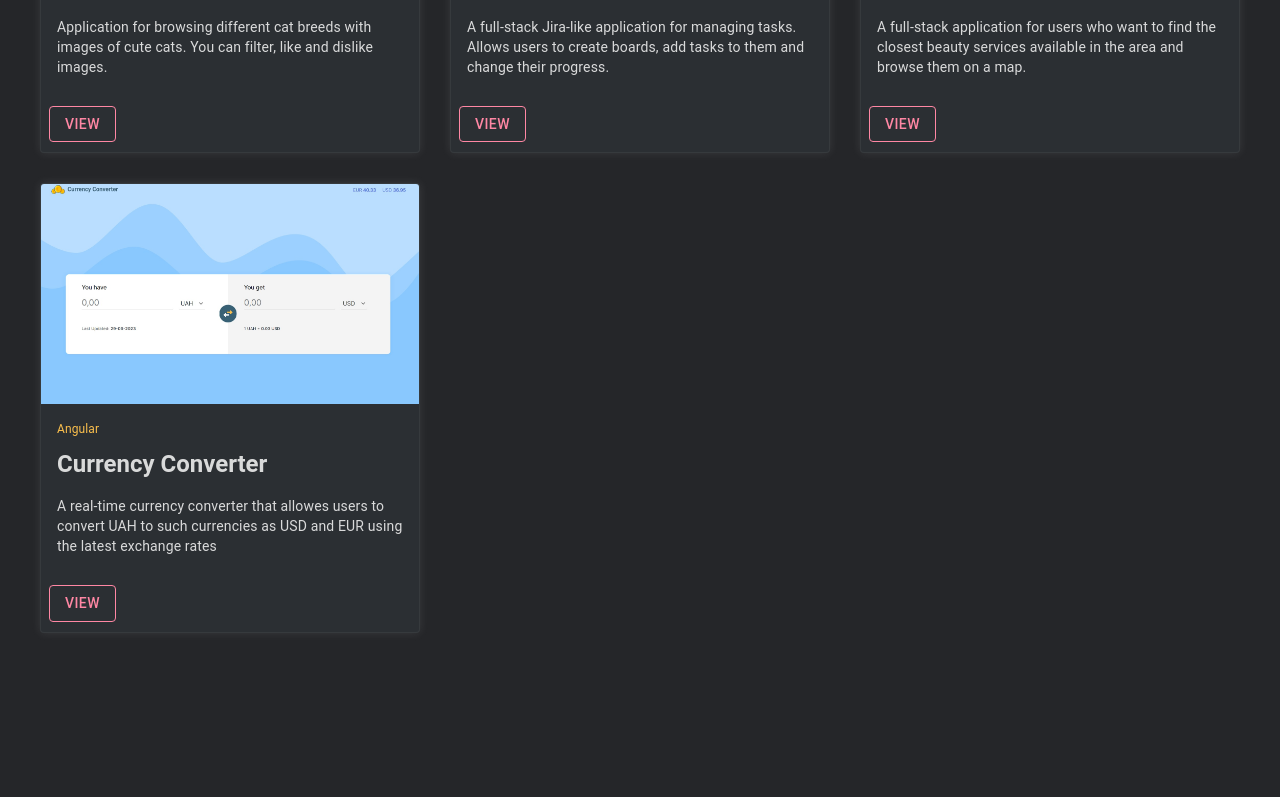
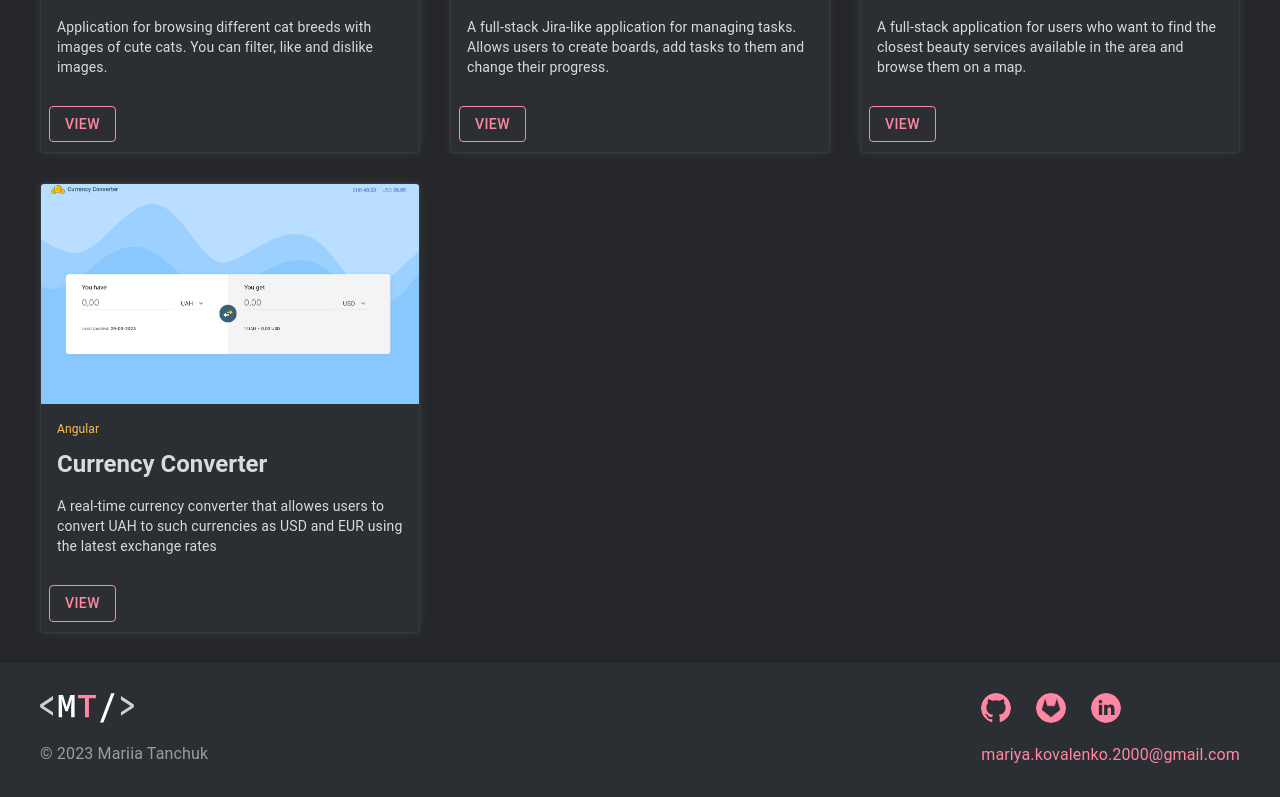
Before and after one commit to Mariia-Kovalenko/portfolio, a React (Create React App) app: page / in a window 1280 px wide. Shown: the part 2057-2854 px from the top of the page. Before the commit the page ends 2720 px from the top, so only its background shows below. Built offline with nearby package versions, Linux system fonts and the light colour scheme.

Commit message:
added footer

```diff
--- a/src/App.tsx
+++ b/src/App.tsx
@@ -1,3 +1,4 @@
+import Footer from "./Layout/Footer/Footer";
 import PageLayout from "./Layout/PageLayout/PageLayout";
 import About from "./components/About/About";
 import Home from "./components/Home/Home";
@@ -11,7 +12,7 @@ function App() {
             <About />
             <Skills />
             <Projects />
-
+            <Footer />
         </PageLayout>
     );
 }
--- /dev/null
+++ b/src/Layout/Footer/Footer.tsx
@@ -0,0 +1,63 @@
+import { Box, Divider, Link, Typography, useMediaQuery } from "@mui/material";
+import Container from "../Container/Container";
+import { GREY, LIGHTGREY, LIGHT_GREY_BG, PINK } from "../../utils/styles";
+import Logo from "../../common/Logo/Logo";
+import { EMAIL, SMALL_MOBILE_BREAKPOINT, SOCIAL_MEDIA } from "../../utils/constants";
+import SocialMedia from "../../common/SocialMedia/SocialMedia";
+
+export default function Footer() {
+    const isSmallMobile = useMediaQuery(SMALL_MOBILE_BREAKPOINT);
+
+    return (
+        <Box sx={{ background: LIGHT_GREY_BG, padding: "30px 0 0" }}>
+            <Container>
+                <Box
+                    sx={{
+                        height: "100%",
+                        display: "flex",
+                        flexDirection: isSmallMobile ? 'column' : 'row',
+                        justifyContent: "space-between",
+                        gap: '20px',
+                        alignItems: isSmallMobile ? 'flex-start' : "center",
+                    }}
+                >
+                    <Box>
+                        <Logo />
+                        <Typography sx={{ color: GREY, marginTop: "15px" }}>
+                        © {new Date().getFullYear()} Mariia Tanchuk
+                        </Typography>
+                    </Box>
+                    <Divider orientation='vertical' sx={{background: GREY}} />
+                    <Box>
+                        <Box
+                            sx={{
+                                display: "flex",
+                                gap: "25px",
+                                marginBottom: "20px",
+                            }}
+                        >
+                            {SOCIAL_MEDIA.map(({ id, name, image, href }) => {
+                                return (
+                                    <SocialMedia
+                                        id={id}
+                                        name={name}
+                                        href={href}
+                                        image={image}
+                                    />
+                                );
+                            })}
+                        </Box>
+                        <Link
+                            href={`mailto:${EMAIL}`}
+                            variant="body1"
+                            underline="hover"
+                            sx={{ color: PINK }}
+                        >
+                            {EMAIL}
+                        </Link>
+                    </Box>
+                </Box>
+            </Container>
+        </Box>
+    );
+}
--- /dev/null
+++ b/src/common/Logo/Logo.tsx
@@ -0,0 +1,9 @@
+import { Link } from "@mui/material";
+
+export default function Logo() {
+    return (
+        <Link href="#">
+            <img src="logo.svg" alt="logo" height="30px" />
+        </Link>
+    );
+}
--- a/src/utils/styles.js
+++ b/src/utils/styles.js
@@ -4,6 +4,7 @@ export const PINK = '#FF87A4';
 export const DARKPINK = '#F94D76';
 export const WHITE = '#f4f4f4';
 export const LIGHTGREY = 'rgba(244, 244, 244, 0.87)';
+export const GREY = "#9D9D9D";
 export const POLYGON_BG = 'rgba(73, 71, 71, 0.3)';
 export const YELLOW = '#F9BE4D'
 
```
